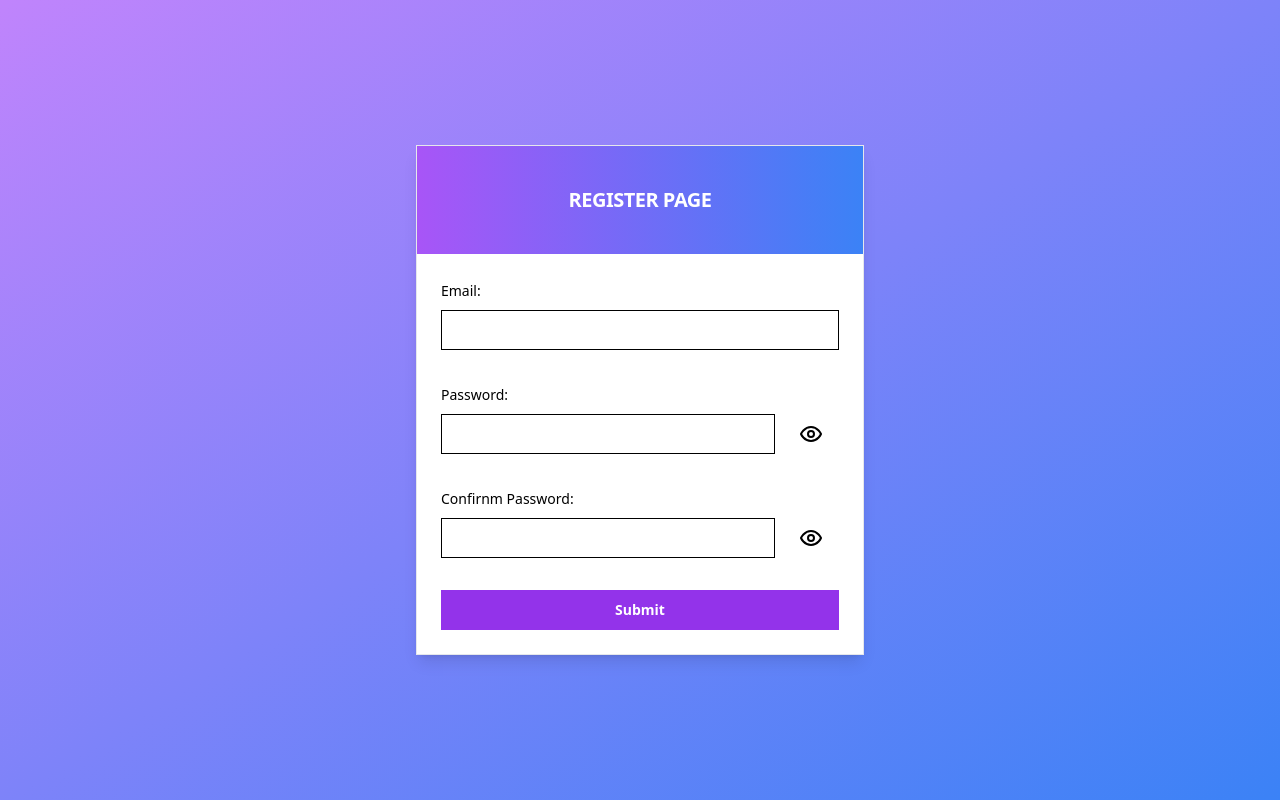
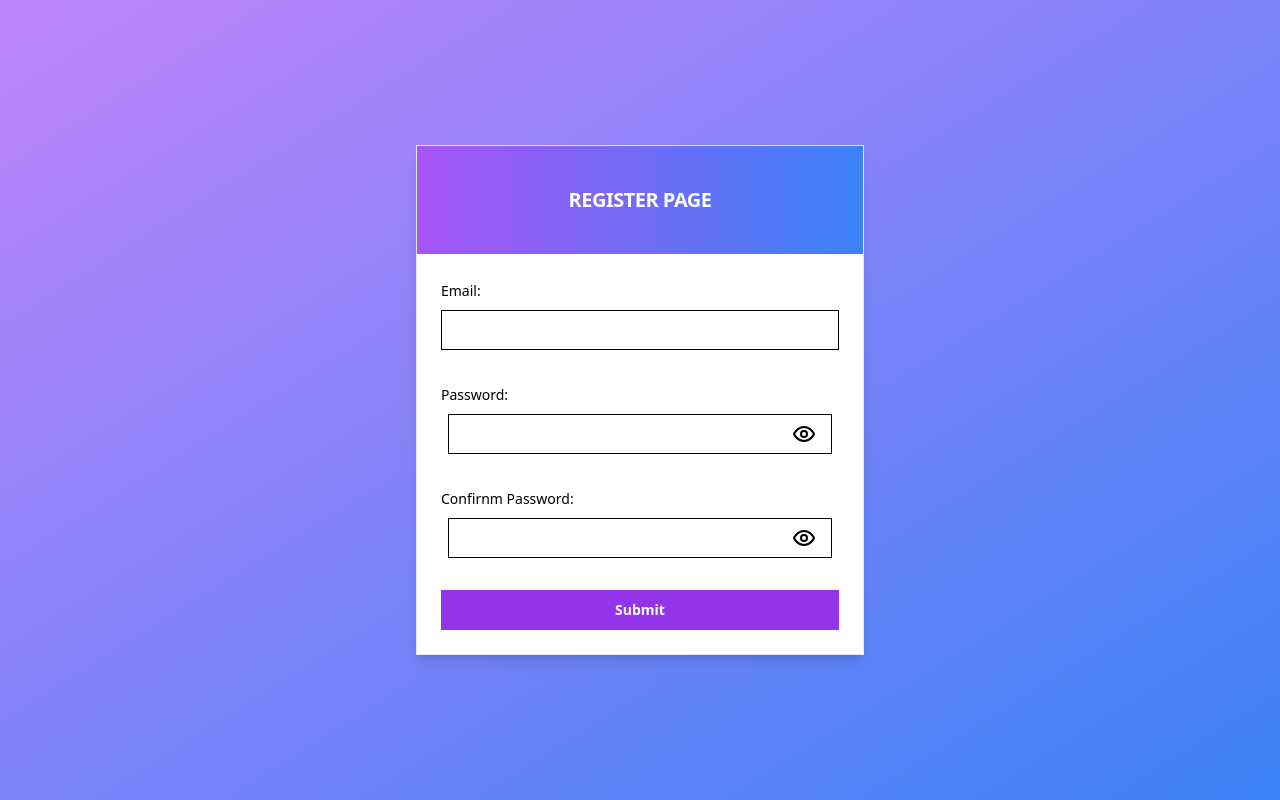
Before and after one commit to prit1310/expenseTracker, a React (Vite) app: page /register in a window 1280 px wide. Built offline with nearby package versions, Linux system fonts and the light colour scheme.

Commit message:
change styling in password

```diff
--- a/src/components/molecules/LoginForm.tsx
+++ b/src/components/molecules/LoginForm.tsx
@@ -81,11 +81,12 @@ const LoginForm = () => {
               <FormItem>
                 <FormLabel>Password:</FormLabel>
                 <FormControl>
-                  <div className="flex items-center">
-                    <Input placeholder="" {...field} type={visibility} className="mr-2" />
+                  <div className="flex items-center justify-center">
+                    <Input placeholder="" {...field} type={visibility} className="mr-2 w-96" />
                     <Button
                       type="button"
                       onClick={() => setVisibility(visibility === "password" ? "text" : "password")}
+                      className="-ml-16 cursor-pointer"
                     >
                       {visibility === "password" ? <Eye /> : <EyeOff />}
                     </Button>
--- a/src/components/molecules/RegisterForm.tsx
+++ b/src/components/molecules/RegisterForm.tsx
@@ -61,9 +61,10 @@ const RegisterForm = () => {
             <FormItem>
               <FormLabel>Password:</FormLabel>
               <FormControl>
-              <div className="flex items-center">
-            <Input placeholder="" {...field} type={visibility} className="mr-2"/>
-            <Button onClick={() => setVisibility(visibility === "password" ? "text" : "password")}>
+              <div className="flex items-center justify-center">
+            <Input placeholder="" {...field} type={visibility} className="mr-2 w-96"/>
+            <Button onClick={() => setVisibility(visibility === "password" ? "text" : "password")}
+              className="-ml-16 cursor-pointer">
               {visibility === "password" ? <Eye /> : <EyeOff />}
             </Button>
           </div>
@@ -79,9 +80,10 @@ const RegisterForm = () => {
             <FormItem>
               <FormLabel>Confirnm Password:</FormLabel>
               <FormControl>
-              <div className="flex items-center">
-            <Input placeholder="" {...field} type={visibility} className="mr-2"/>
-            <Button onClick={() => setVisibility(visibility === "password" ? "text" : "password")}>
+              <div className="flex items-center justify-center">
+            <Input placeholder="" {...field} type={visibility} className="mr-2 w-96"/>
+            <Button onClick={() => setVisibility(visibility === "password" ? "text" : "password")}
+              className="-ml-16 cursor-pointer">
               {visibility === "password" ? <Eye /> : <EyeOff />}
             </Button>
           </div>
--- a/src/pages/Home.tsx
+++ b/src/pages/Home.tsx
@@ -7,7 +7,7 @@ import {
   DialogTrigger,
 } from "../components/ui/dialog";
 import { useNavigate } from "react-router-dom";
-import { collection, getDocs, query, where } from "firebase/firestore";
+import { collection, getDocs, query, where} from "firebase/firestore";
 import { useEffect, useState } from "react";
 import { db, auth } from "../lib/firebase";
 import DataTableDemo, { Payment } from "./DataPage";
```
